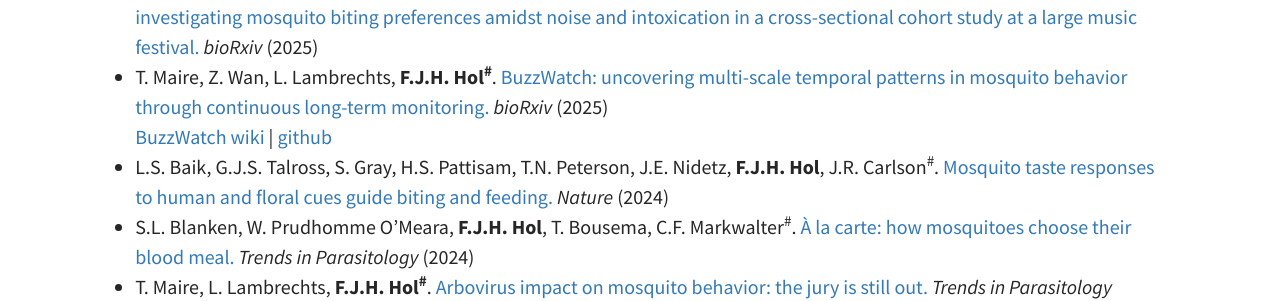
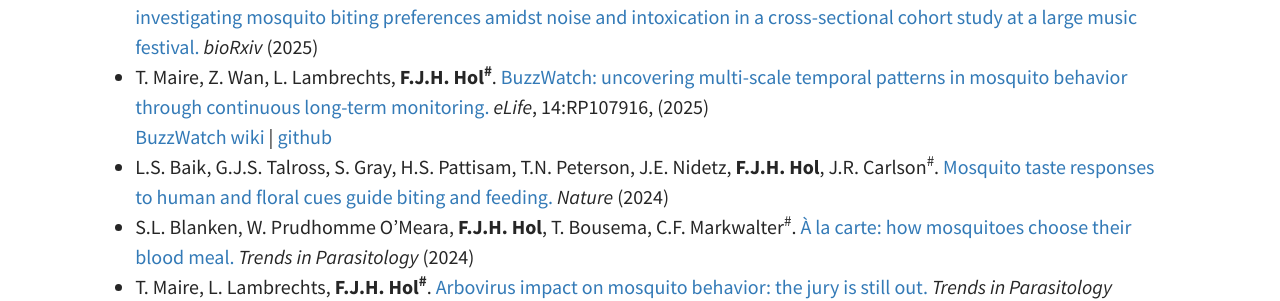
Before and after one commit to felixhol/felixhol.github.io, a Jekyll site: the page built from pages/02Publications.md, in a window 1280 px wide and 900 px high, scrolled down 564 px. Shown: the part 166-467 px from the top of the window. Built offline with Jekyll 4.4.1, drawn with Linux system fonts in a browser that asks for light colours.

Commit message:
update pubs

```diff
--- a/pages/02Publications.md
+++ b/pages/02Publications.md
@@ -19,7 +19,7 @@ tags:
 
 - S. L. Blanken, M.R. Inklaar, Z. Wan, F. Evers, M. Smit, V. Kalyuzhnyy, J.M.J. Verhoef, E.T. Bekkering, M. Schinkel, S. Mulder, C.M. Andrade, G.J. van Gemert, A. Gusinac, P. Zeeuwen, T.H.A. Ederveen, T. Bousema, **F.J.H. Hol<sup>#</sup>**. [Blood, sweat, and beers: investigating mosquito biting preferences amidst noise and intoxication in a cross-sectional cohort study at a large music festival.](https://www.biorxiv.org/content/10.1101/2025.08.21.671470v1) *bioRxiv* (2025)
 
-- T. Maire, Z. Wan, L. Lambrechts, **F.J.H. Hol<sup>#</sup>**. [BuzzWatch: uncovering multi-scale temporal patterns in mosquito behavior through continuous long-term monitoring.](https://www.biorxiv.org/content/10.1101/2025.01.24.634688v1) *bioRxiv* (2025)\
+- T. Maire, Z. Wan, L. Lambrechts, **F.J.H. Hol<sup>#</sup>**. [BuzzWatch: uncovering multi-scale temporal patterns in mosquito behavior through continuous long-term monitoring.](https://elifesciences.org/reviewed-preprints/107916) *eLife*, 14:RP107916, (2025)\
 [BuzzWatch wiki](https://theomaire.github.io/buzzwatch/) | [github](https://github.com/theomaire/BuzzWatch_app_v2)
 
 - L.S. Baik, G.J.S. Talross, S. Gray, H.S. Pattisam, T.N. Peterson, J.E. Nidetz, **F.J.H. Hol**, J.R. Carlson<sup>#</sup>. [Mosquito taste responses to human and floral cues guide biting and feeding.](https://www.nature.com/articles/s41586-024-08047-y) *Nature* (2024)
```
